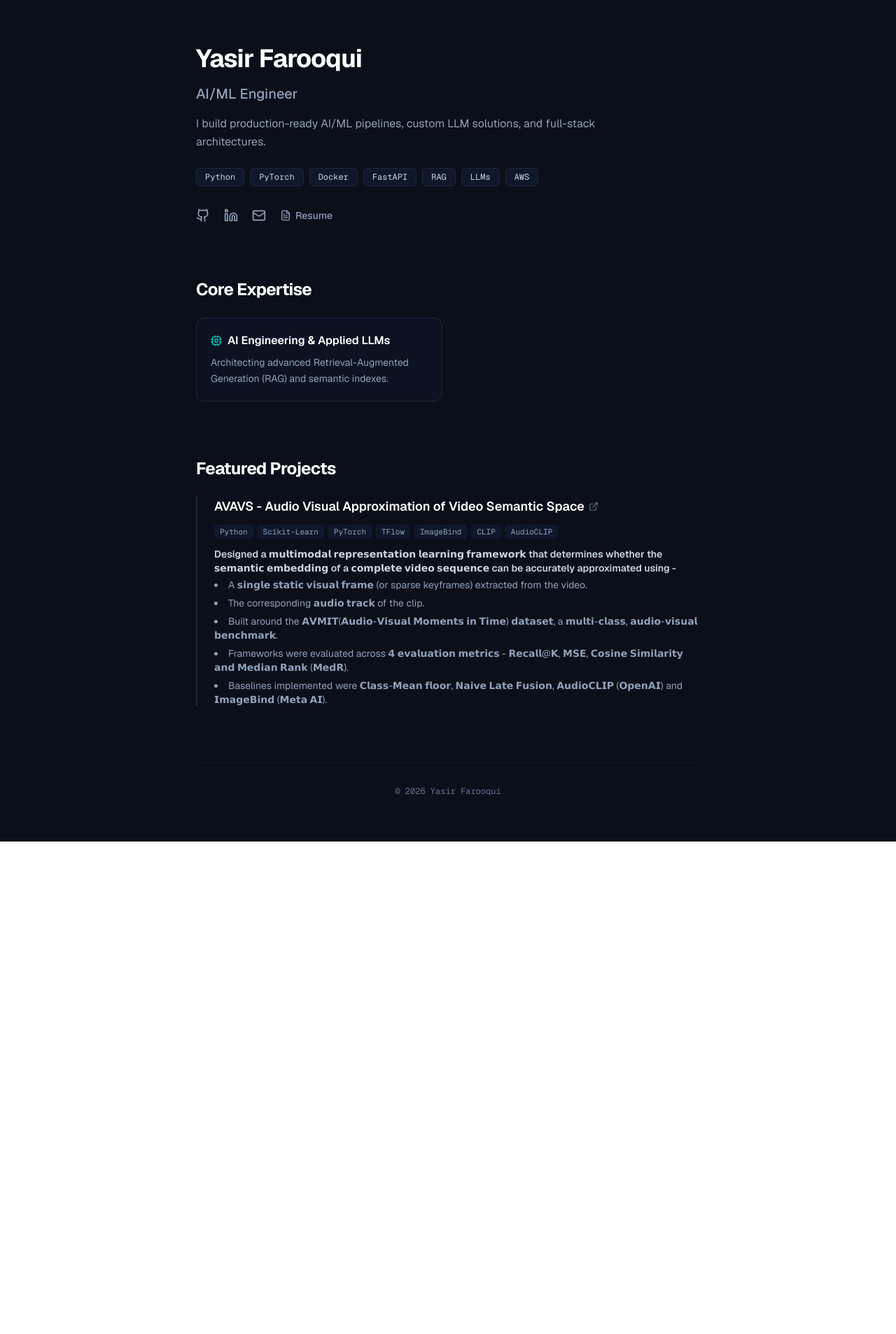
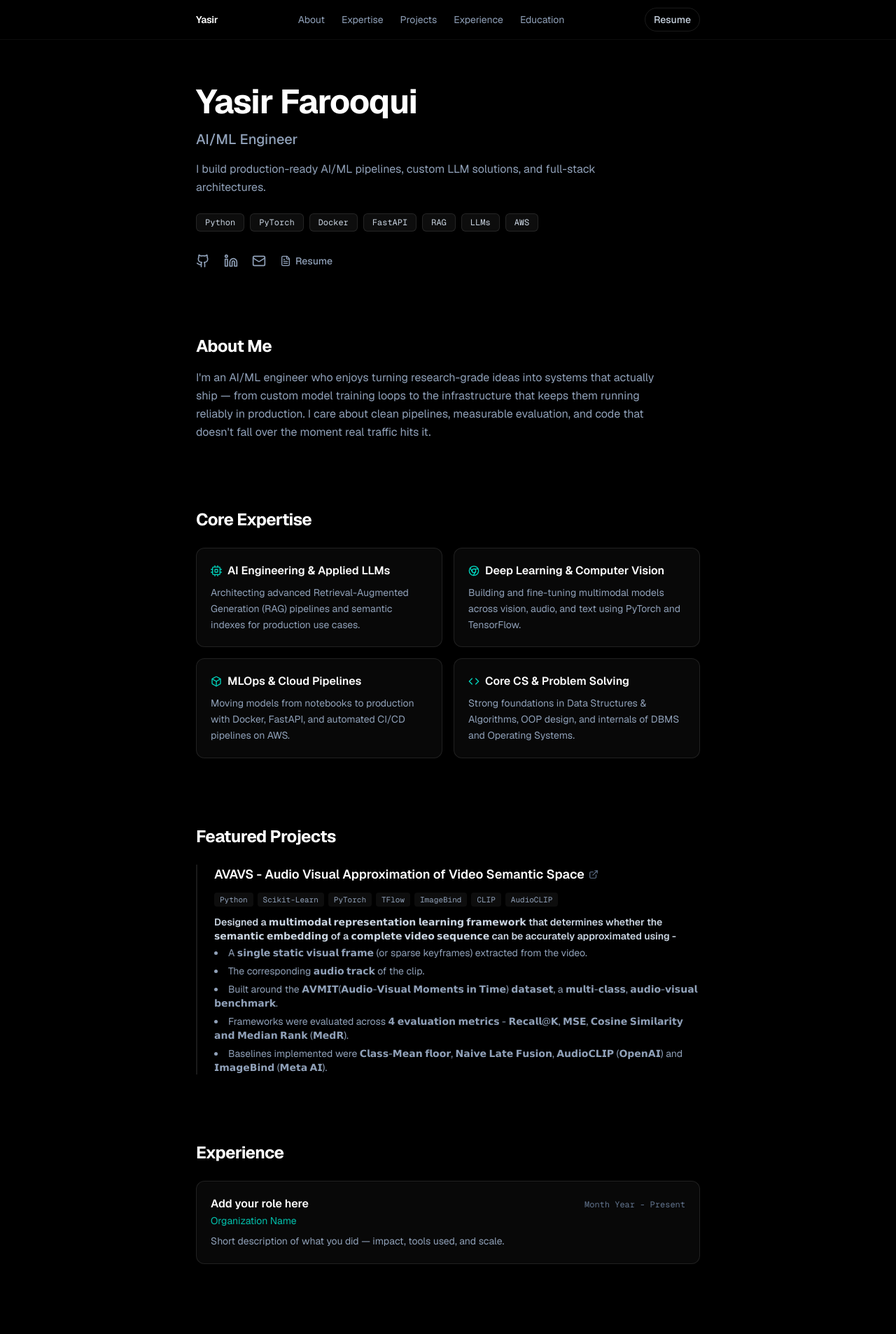
Before and after one commit to silver0cloud/my-portfolio, a Next.js app: page / in a window 1280 px wide. Shown: the top 1907 px of the page at 70% size. Before the commit the page ends 1203 px from the top, so only its background shows below. Built offline with nearby package versions, Linux system fonts and the light colour scheme.

Commit message:
Refactor page layout and add Reveal component

```diff
--- a/app/page.tsx
+++ b/app/page.tsx
@@ -1,19 +1,141 @@
 "use client";
 
-import React from 'react';
-import Link from 'next/link';
+import React, { useEffect, useRef } from "react";
+import Link from "next/link";
+
+/** Wraps children and fades/slides them in the first time they scroll into view. */
+function Reveal({
+  children,
+  className = "",
+  delay = 0,
+}: {
+  children: React.ReactNode;
+  className?: string;
+  delay?: number;
+}) {
+  const ref = useRef<HTMLDivElement>(null);
+
+  useEffect(() => {
+    const el = ref.current;
+    if (!el) return;
+    const observer = new IntersectionObserver(
+      ([entry]) => {
+        if (entry.isIntersecting) {
+          entry.target.classList.add("in-view");
+          observer.unobserve(entry.target);
+        }
+      },
+      { threshold: 0.1, rootMargin: "0px 0px -40px 0px" }
+    );
+    observer.observe(el);
+    return () => observer.disconnect();
+  }, []);
+
+  return (
+    <div
+      ref={ref}
+      className={`reveal ${className}`}
+      style={{ transitionDelay: `${delay}ms` }}
+    >
+      {children}
+    </div>
+  );
+}
+
+const NAV_LINKS = [
+  { href: "#about", label: "About" },
+  { href: "#expertise", label: "Expertise" },
+  { href: "#projects", label: "Projects" },
+  { href: "#experience", label: "Experience" },
+  { href: "#education", label: "Education" },
+];
+
+const EXPERTISE = [
+  {
+    title: "AI Engineering & Applied LLMs",
+    desc: "Architecting advanced Retrieval-Augmented Generation (RAG) pipelines and semantic indexes for production use cases.",
+    icon: (
+      <svg className="w-4 h-4" viewBox="0 0 24 24" fill="none" stroke="currentColor" strokeWidth="2" strokeLinecap="round" strokeLinejoin="round">
+        <rect width="16" height="16" x="4" y="4" rx="2"></rect>
+        <rect width="6" height="6" x="9" y="9" rx="1"></rect>
+        <path d="M9 1v3"></path><path d="M15 1v3"></path><path d="M9 20v3"></path><path d="M15 20v3"></path>
+        <path d="M20 9h3"></path><path d="M20 15h3"></path><path d="M1 9h3"></path><path d="M1 15h3"></path>
+      </svg>
+    ),
+  },
+  {
+    title: "Deep Learning & Computer Vision",
+    desc: "Building and fine-tuning multimodal models across vision, audio, and text using PyTorch and TensorFlow.",
+    icon: (
+      <svg className="w-4 h-4" viewBox="0 0 24 24" fill="none" stroke="currentColor" strokeWidth="2" strokeLinecap="round" strokeLinejoin="round">
+        <circle cx="12" cy="12" r="10"></circle>
+        <circle cx="12" cy="12" r="4"></circle>
+        <line x1="21.17" y1="8" x2="12" y2="8"></line>
+        <line x1="3.95" y1="6.06" x2="8.54" y2="14"></line>
+        <line x1="10.88" y1="21.94" x2="15.46" y2="14"></line>
+      </svg>
+    ),
+  },
+  {
+    title: "MLOps & Cloud Pipelines",
+    desc: "Moving models from notebooks to production with Docker, FastAPI, and automated CI/CD pipelines on AWS.",
+    icon: (
+      <svg className="w-4 h-4" viewBox="0 0 24 24" fill="none" stroke="currentColor" strokeWidth="2" strokeLinecap="round" strokeLinejoin="round">
+        <path d="M21 16V8a2 2 0 0 0-1-1.73l-7-4a2 2 0 0 0-2 0l-7 4A2 2 0 0 0 3 8v8a2 2 0 0 0 1 1.73l7 4a2 2 0 0 0 2 0l7-4A2 2 0 0 0 21 16z"></path>
+        <polyline points="3.27 6.96 12 12.01 20.73 6.96"></polyline>
+        <line x1="12" y1="22.08" x2="12" y2="12"></line>
+      </svg>
+    ),
+  },
+  {
+    title: "Core CS & Problem Solving",
+    desc: "Strong foundations in Data Structures & Algorithms, OOP design, and internals of DBMS and Operating Systems.",
+    icon: (
+      <svg className="w-4 h-4" viewBox="0 0 24 24" fill="none" stroke="currentColor" strokeWidth="2" strokeLinecap="round" strokeLinejoin="round">
+        <polyline points="16 18 22 12 16 6"></polyline>
+        <polyline points="8 6 2 12 8 18"></polyline>
+      </svg>
+    ),
+  },
+];
 
 export default function Page() {
   const githubUsername = "silver0cloud"; // Change to your GitHub user
 
   return (
-    <div className="min-h-screen bg-[#0b0f19] text-slate-200 font-sans antialiased selection:bg-teal-500/30">
-      <main className="max-w-3xl mx-auto px-6 py-16 space-y-20">
+    <div className="min-h-screen bg-black text-slate-200 font-sans antialiased selection:bg-teal-500/30">
+      {/* STICKY NAV */}
+      <header className="sticky top-0 z-50 backdrop-blur-md bg-black/70 border-b border-white/5">
+        <nav className="max-w-3xl mx-auto px-6 h-14 flex items-center justify-between">
+          <a href="#top" className="text-sm font-semibold text-white tracking-tight hover:text-teal-400 transition-colors">
+            Yasir
+          </a>
+          <div className="hidden sm:flex items-center gap-6 text-sm text-slate-400">
+            {NAV_LINKS.map((l) => (
+              <a key={l.href} href={l.href} className="hover:text-white transition-colors">
+                {l.label}
+              </a>
+            ))}
+          </div>
+          <Link
+            href="https://drive.google.com/file/d/1772iL-uKzXwVaalYMGvxnlKQrzKdV3ZV/view"
+            target="_blank"
+            className="text-sm font-medium px-3 py-1.5 rounded-full border border-white/10 text-slate-300 hover:text-white hover:border-teal-500/50 transition-colors"
+          >
+            Resume
+          </Link>
+        </nav>
+      </header>
 
+      <main id="top" className="max-w-3xl mx-auto px-6 py-16 space-y-24">
         {/* 1. HERO SECTION */}
-        <section className="space-y-4">
+        <section className="relative space-y-4">
+          <div className="absolute inset-x-0 -top-16 h-64 glow-bg pointer-events-none -z-10" />
+
           <div className="flex items-center space-x-4">
-            <h1 className="text-4xl font-bold tracking-tight text-white">Yasir Farooqui</h1>
+            <h1 className="text-4xl sm:text-5xl font-bold tracking-tight text-white">
+              Yasir Farooqui
+            </h1>
           </div>
           <p className="text-xl text-slate-400 font-medium">AI/ML Engineer</p>
           <p className="text-slate-400 leading-relaxed max-w-2xl">
@@ -22,60 +144,81 @@ export default function Page() {
 
           {/* Tech Badges */}
           <div className="flex flex-wrap gap-2 pt-2">
-            {['Python', 'PyTorch', 'Docker', 'FastAPI', 'RAG', 'LLMs', 'AWS'].map((tech) => (
-              <span key={tech} className="px-3 py-1 text-xs font-mono bg-slate-900 text-slate-300 rounded-md border border-slate-800">
+            {["Python", "PyTorch", "Docker", "FastAPI", "RAG", "LLMs", "AWS"].map((tech) => (
+              <span
+                key={tech}
+                className="px-3 py-1 text-xs font-mono bg-white/5 text-slate-300 rounded-md border border-white/10 hover:border-teal-500/40 hover:text-teal-300 transition-colors"
+              >
                 {tech}
               </span>
             ))}
           </div>
 
-          {/* Social Links (Using Raw Inline SVGs to guarantee zero import errors) */}
+          {/* Social Links */}
           <div className="flex space-x-5 pt-4 text-slate-400 items-center">
-            {/* GitHub */}
-            <Link href="https://github.com/silver0cloud" target="_blank" className="hover:text-white transition-colors">
+            <Link href="https://github.com/silver0cloud" target="_blank" className="hover:text-white hover:-translate-y-0.5 transition-all">
               <svg className="w-5 h-5" viewBox="0 0 24 24" fill="none" stroke="currentColor" strokeWidth="2" strokeLinecap="round" strokeLinejoin="round"><path d="M15 22v-4a4.8 4.8 0 0 0-1-3.5c3 0 6-2 6-5.5.08-1.25-.27-2.48-1-3.5.28-1.15.28-2.35 0-3.5 0 0-1 0-3 1.5-2.64-.5-5.36-.5-8 0C6 2 5 2 5 2c-.3 1.15-.3 2.35 0 3.5A5.403 5.403 0 0 0 4 9c0 3.5 3 5.5 6 5.5-.39.49-.68 1.05-.85 1.65-.17.6-.22 1.23-.15 1.85v4"></path><path d="M9 18c-4.51 2-5-2-7-2"></path></svg>
             </Link>
 
-            {/* LinkedIn */}
-            <Link href="https://www.linkedin.com/in/yasir-farooqui-201a83376" target="_blank" className="hover:text-white transition-colors">
+            <Link href="https://www.linkedin.com/in/yasir-farooqui-201a83376" target="_blank" className="hover:text-white hover:-translate-y-0.5 transition-all">
               <svg className="w-5 h-5" viewBox="0 0 24 24" fill="none" stroke="currentColor" strokeWidth="2" strokeLinecap="round" strokeLinejoin="round"><path d="M16 8a6 6 0 0 1 6 6v7h-4v-7a2 2 0 0 0-2-2 2 2 0 0 0-2 2v7h-4v-7a6 6 0 0 1 6-6z"></path><rect width="4" height="12" x="2" y="9"></rect><circle cx="4" cy="4" r="2"></circle></svg>
             </Link>
 
-            {/* Mail */}
-            <Link href="mailto:farooquiyasir12@gmail.com" className="hover:text-white transition-colors">
+            <Link href="mailto:farooquiyasir12@gmail.com" className="hover:text-white hover:-translate-y-0.5 transition-all">
               <svg className="w-5 h-5" viewBox="0 0 24 24" fill="none" stroke="currentColor" strokeWidth="2" strokeLinecap="round" strokeLinejoin="round"><rect width="20" height="16" x="2" y="4" rx="2"></rect><path d="m22 7-8.97 5.7a1.94 1.94 0 0 1-2.06 0L2 7"></path></svg>
             </Link>
 
-            {/* Resume File link */}
-            <Link href="https://drive.google.com/file/d/1772iL-uKzXwVaalYMGvxnlKQrzKdV3ZV/view" className="inline-flex items-center space-x-1.5 hover:text-white transition-colors text-sm font-medium">
+            <Link
+              href="https://drive.google.com/file/d/1772iL-uKzXwVaalYMGvxnlKQrzKdV3ZV/view"
+              target="_blank"
+              className="inline-flex items-center space-x-1.5 hover:text-white transition-colors text-sm font-medium"
+            >
               <svg className="w-4 h-4" viewBox="0 0 24 24" fill="none" stroke="currentColor" strokeWidth="2" strokeLinecap="round" strokeLinejoin="round"><path d="M15 2H6a2 2 0 0 0-2 2v16a2 2 0 0 0 2 2h12a2 2 0 0 0 2-2V7Z"></path><path d="M14 2v4a2 2 0 0 0 2 2h4"></path><path d="M10 9H8"></path><path d="M16 13H8"></path><path d="M16 17H8"></path></svg>
               <span>Resume</span>
             </Link>
           </div>
         </section>
 
-        {/* 2. CORE EXPERTISE */}
-        <section className="space-y-6">
+        {/* 2. ABOUT */}
+        <Reveal>
+          <section id="about" className="space-y-4 scroll-mt-20">
+            <h2 className="text-2xl font-bold text-white tracking-tight">About Me</h2>
+            <p className="text-slate-400 leading-relaxed max-w-2xl">
+              I'm an AI/ML engineer who enjoys turning research-grade ideas into systems that actually
+              ship — from custom model training loops to the infrastructure that keeps them running reliably
+              in production. I care about clean pipelines, measurable evaluation, and code that doesn&apos;t
+              fall over the moment real traffic hits it.
+            </p>
+          </section>
+        </Reveal>
+
+        {/* 3. CORE EXPERTISE */}
+        <Reveal>
+          <section id="expertise" className="space-y-6 scroll-mt-20">
             <h2 className="text-2xl font-bold text-white tracking-tight">Core Expertise</h2>
             <div className="grid grid-cols-1 md:grid-cols-2 gap-4">
-            <div className="p-5 rounded-xl bg-slate-900/50 border border-slate-800 space-y-2">
+              {EXPERTISE.map((item) => (
+                <div
+                  key={item.title}
+                  className="p-5 rounded-xl bg-white/[0.03] border border-white/10 space-y-2 hover:bg-white/[0.05] hover:border-teal-500/30 hover:-translate-y-0.5 transition-all duration-300"
+                >
                   <div className="flex items-center space-x-2 text-teal-400">
-                <svg className="w-4 h-4" viewBox="0 0 24 24" fill="none" stroke="currentColor" strokeWidth="2" strokeLinecap="round" strokeLinejoin="round"><rect width="16" height="16" x="4" y="4" rx="2"></rect><rect width="6" height="6" x="9" y="9" rx="1"></rect><path d="M9 1v3"></path><path d="M15 1v3"></path><path d="M9 20v3"></path><path d="M15 20v3"></path><path d="M20 9h3"></path><path d="M20 15h3"></path><path d="M1 9h3"></path><path d="M1 15h3"></path></svg>
-                <h3 className="font-semibold text-white">AI Engineering & Applied LLMs</h3>
+                    {item.icon}
+                    <h3 className="font-semibold text-white">{item.title}</h3>
                   </div>
-              <p className="text-sm text-slate-400 leading-relaxed">
-                Architecting advanced Retrieval-Augmented Generation (RAG) and semantic indexes.
-              </p>
+                  <p className="text-sm text-slate-400 leading-relaxed">{item.desc}</p>
                 </div>
+              ))}
             </div>
           </section>
+        </Reveal>
 
-        {/* 3. FEATURED PROJECTS */}
-        <section className="space-y-6">
+        {/* 4. FEATURED PROJECTS */}
+        <Reveal>
+          <section id="projects" className="space-y-6 scroll-mt-20">
             <h2 className="text-2xl font-bold text-white tracking-tight">Featured Projects</h2>
             <div className="space-y-8">
-    <div className="group relative border-l-2 border-slate-800 pl-6 space-y-3 hover:border-teal-500/50 transition-colors">
-
+              <div className="group relative border-l-2 border-white/10 pl-6 space-y-3 hover:border-teal-500/50 transition-colors">
                 <h3 className="text-lg font-semibold text-white group-hover:text-teal-400 transition-colors">
                   <a
                     href="https://github.com/silver0cloud/avavs-dtu"
@@ -93,32 +236,80 @@ export default function Page() {
                 </h3>
 
                 <div className="flex flex-wrap gap-1.5">
-        {['Python', 'Scikit-Learn', 'PyTorch', 'TFlow', 'ImageBind', 'CLIP', 'AudioCLIP'].map((t) => (
-          <span key={t} className="text-[11px] font-mono bg-slate-900 px-2 py-0.5 rounded text-slate-400">
+                  {["Python", "Scikit-Learn", "PyTorch", "TFlow", "ImageBind", "CLIP", "AudioCLIP"].map((t) => (
+                    <span key={t} className="text-[11px] font-mono bg-white/5 px-2 py-0.5 rounded text-slate-400">
                       {t}
                     </span>
                   ))}
                 </div>
 
                 <ul className="text-sm text-slate-400 space-y-1.5 list-disc list-inside">
-        <h4 className="font-semibold text-slate-300 mb-1">Designed a 𝗺𝘂𝗹𝘁𝗶𝗺𝗼𝗱𝗮𝗹 𝗿𝗲𝗽𝗿𝗲𝘀𝗲𝗻𝘁𝗮𝘁𝗶𝗼𝗻 𝗹𝗲𝗮𝗿𝗻𝗶𝗻𝗴 𝗳𝗿𝗮𝗺𝗲𝘄𝗼𝗿𝗸 that determines whether the 𝘀𝗲𝗺𝗮𝗻𝘁𝗶𝗰 𝗲𝗺𝗯𝗲𝗱𝗱𝗶𝗻𝗴 of a 𝗰𝗼𝗺𝗽𝗹𝗲𝘁𝗲 𝘃𝗶𝗱𝗲𝗼 𝘀𝗲𝗾𝘂𝗲𝗻𝗰𝗲 can be accurately approximated using - </h4>
-        <li>A 𝘀𝗶𝗻𝗴𝗹𝗲 𝘀𝘁𝗮𝘁𝗶𝗰 𝘃𝗶𝘀𝘂𝗮𝗹 𝗳𝗿𝗮𝗺𝗲 (or sparse keyframes) extracted from the video. </li>
-        <li>The corresponding 𝗮𝘂𝗱𝗶𝗼 𝘁𝗿𝗮𝗰𝗸 of the clip. </li>
-        <li>Built around the 𝗔𝗩𝗠𝗜𝗧(𝗔𝘂𝗱𝗶𝗼-𝗩𝗶𝘀𝘂𝗮𝗹 𝗠𝗼𝗺𝗲𝗻𝘁𝘀 𝗶𝗻 𝗧𝗶𝗺𝗲) 𝗱𝗮𝘁𝗮𝘀𝗲𝘁, a 𝗺𝘂𝗹𝘁𝗶-𝗰𝗹𝗮𝘀𝘀, 𝗮𝘂𝗱𝗶𝗼-𝘃𝗶𝘀𝘂𝗮𝗹 𝗯𝗲𝗻𝗰𝗵𝗺𝗮𝗿𝗸. </li>
+                  <h4 className="font-semibold text-slate-300 mb-1">
+                    Designed a 𝗺𝘂𝗹𝘁𝗶𝗺𝗼𝗱𝗮𝗹 𝗿𝗲𝗽𝗿𝗲𝘀𝗲𝗻𝘁𝗮𝘁𝗶𝗼𝗻 𝗹𝗲𝗮𝗿𝗻𝗶𝗻𝗴 𝗳𝗿𝗮𝗺𝗲𝘄𝗼𝗿𝗸 that determines whether the 𝘀𝗲𝗺𝗮𝗻𝘁𝗶𝗰 𝗲𝗺𝗯𝗲𝗱𝗱𝗶𝗻𝗴 of a 𝗰𝗼𝗺𝗽𝗹𝗲𝘁𝗲 𝘃𝗶𝗱𝗲𝗼 𝘀𝗲𝗾𝘂𝗲𝗻𝗰𝗲 can be accurately approximated using -
+                  </h4>
+                  <li>A 𝘀𝗶𝗻𝗴𝗹𝗲 𝘀𝘁𝗮𝘁𝗶𝗰 𝘃𝗶𝘀𝘂𝗮𝗹 𝗳𝗿𝗮𝗺𝗲 (or sparse keyframes) extracted from the video.</li>
+                  <li>The corresponding 𝗮𝘂𝗱𝗶𝗼 𝘁𝗿𝗮𝗰𝗸 of the clip.</li>
+                  <li>Built around the 𝗔𝗩𝗠𝗜𝗧(𝗔𝘂𝗱𝗶𝗼-𝗩𝗶𝘀𝘂𝗮𝗹 𝗠𝗼𝗺𝗲𝗻𝘁𝘀 𝗶𝗻 𝗧𝗶𝗺𝗲) 𝗱𝗮𝘁𝗮𝘀𝗲𝘁, a 𝗺𝘂𝗹𝘁𝗶-𝗰𝗹𝗮𝘀𝘀, 𝗮𝘂𝗱𝗶𝗼-𝘃𝗶𝘀𝘂𝗮𝗹 𝗯𝗲𝗻𝗰𝗵𝗺𝗮𝗿𝗸.</li>
                   <li>Frameworks were evaluated across 𝟰 𝗲𝘃𝗮𝗹𝘂𝗮𝘁𝗶𝗼𝗻 𝗺𝗲𝘁𝗿𝗶𝗰𝘀 - 𝗥𝗲𝗰𝗮𝗹𝗹@𝗞, 𝗠𝗦𝗘, 𝗖𝗼𝘀𝗶𝗻𝗲 𝗦𝗶𝗺𝗶𝗹𝗮𝗿𝗶𝘁𝘆 𝗮𝗻𝗱 𝗠𝗲𝗱𝗶𝗮𝗻 𝗥𝗮𝗻𝗸 (𝗠𝗲𝗱𝗥).</li>
                   <li>Baselines implemented were 𝗖𝗹𝗮𝘀𝘀-𝗠𝗲𝗮𝗻 𝗳𝗹𝗼𝗼𝗿, 𝗡𝗮𝗶𝘃𝗲 𝗟𝗮𝘁𝗲 𝗙𝘂𝘀𝗶𝗼𝗻, 𝗔𝘂𝗱𝗶𝗼𝗖𝗟𝗜𝗣 (𝗢𝗽𝗲𝗻𝗔𝗜) and 𝗜𝗺𝗮𝗴𝗲𝗕𝗶𝗻𝗱 (𝗠𝗲𝘁𝗮 𝗔𝗜).</li>
                 </ul>
-
               </div>
             </div>
           </section>
-        {/* 4. GITHUB ACTIVITY WIDGET */}
+        </Reveal>
+
+        {/* 5. EXPERIENCE — placeholder section, edit with your real roles */}
+        <Reveal>
+          <section id="experience" className="space-y-6 scroll-mt-20">
+            <h2 className="text-2xl font-bold text-white tracking-tight">Experience</h2>
+            <div className="space-y-6">
+              <div className="p-5 rounded-xl bg-white/[0.03] border border-white/10 hover:border-teal-500/30 transition-colors">
+                <div className="flex flex-wrap items-baseline justify-between gap-2">
+                  <h3 className="font-semibold text-white">Add your role here</h3>
+                  <span className="text-xs font-mono text-slate-500">Month Year - Present</span>
+                </div>
+                <p className="text-sm text-teal-400/90 mt-0.5">Organization Name</p>
+                <p className="text-sm text-slate-400 mt-2 leading-relaxed">
+                  Short description of what you did — impact, tools used, and scale.
+                </p>
+              </div>
+            </div>
+          </section>
+        </Reveal>
+
+        {/* 6. EDUCATION — placeholder, edit with your real details */}
+        <Reveal>
+          <section id="education" className="space-y-6 scroll-mt-20">
+            <h2 className="text-2xl font-bold text-white tracking-tight">Education</h2>
+            <div className="p-5 rounded-xl bg-white/[0.03] border border-white/10 hover:border-teal-500/30 transition-colors">
+              <div className="flex flex-wrap items-baseline justify-between gap-2">
+                <h3 className="font-semibold text-white">BTech, Computer Science & Engineering</h3>
+                <span className="text-xs font-mono text-slate-500">Year - 2</span>
+              </div>
+              <p className="text-sm text-slate-400 mt-1">Jamia Millia Islamia</p>
+            </div>
+          </section>
+        </Reveal>
+
+        {/* 7. GITHUB ACTIVITY WIDGET */}
+        <Reveal>
+          <section className="space-y-6">
+            <h2 className="text-2xl font-bold text-white tracking-tight">GitHub Activity</h2>
+            <div className="rounded-xl border border-white/10 bg-white/[0.03] p-4 overflow-x-auto">
+              {/* eslint-disable-next-line @next/next/no-img-element */}
+              <img
+                src={`https://ghchart.rshah.org/2dd4bf/silver0cloud`}
+                alt={`silver0cloud's GitHub contributions chart`}
+                className="w-full min-w-[600px]"
+              />
+            </div>
+          </section>
+        </Reveal>
 
         {/* FOOTER */}
-        <footer className="pt-8 border-t border-slate-900 text-center text-xs text-slate-500 font-mono">
+        <footer className="pt-8 border-t border-white/10 text-center text-xs text-slate-500 font-mono">
           © {new Date().getFullYear()} Yasir Farooqui
         </footer>
-
       </main>
     </div>
   );
```
Lines whose indentation alone changed are shown as unchanged.
